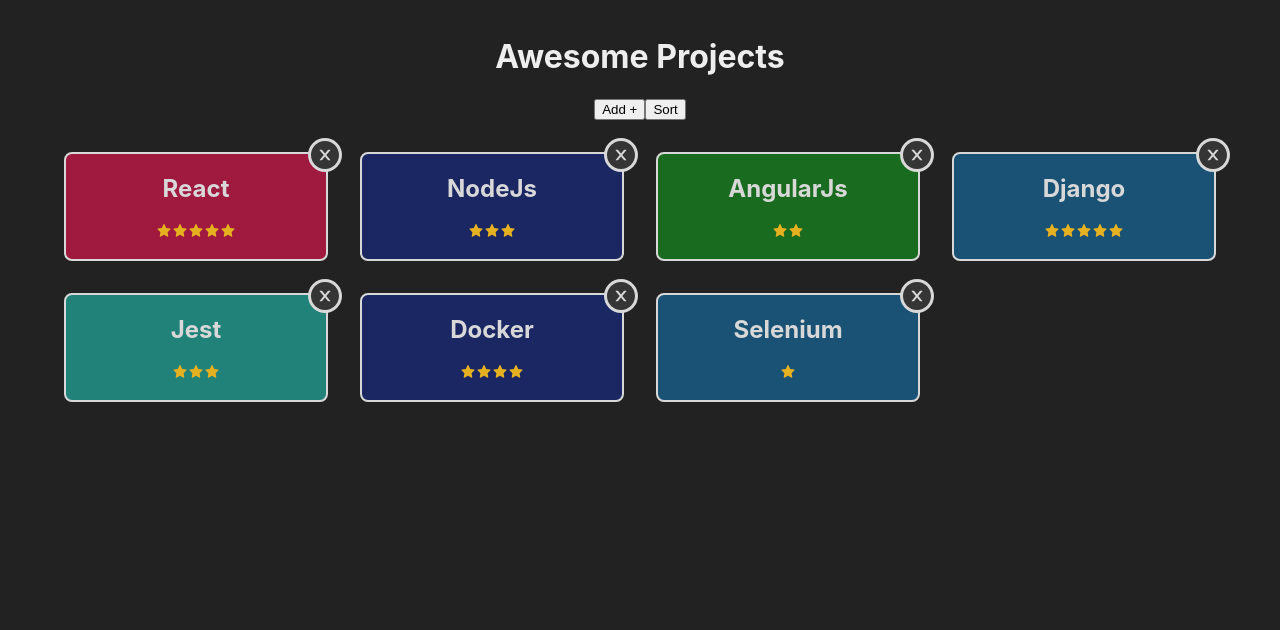
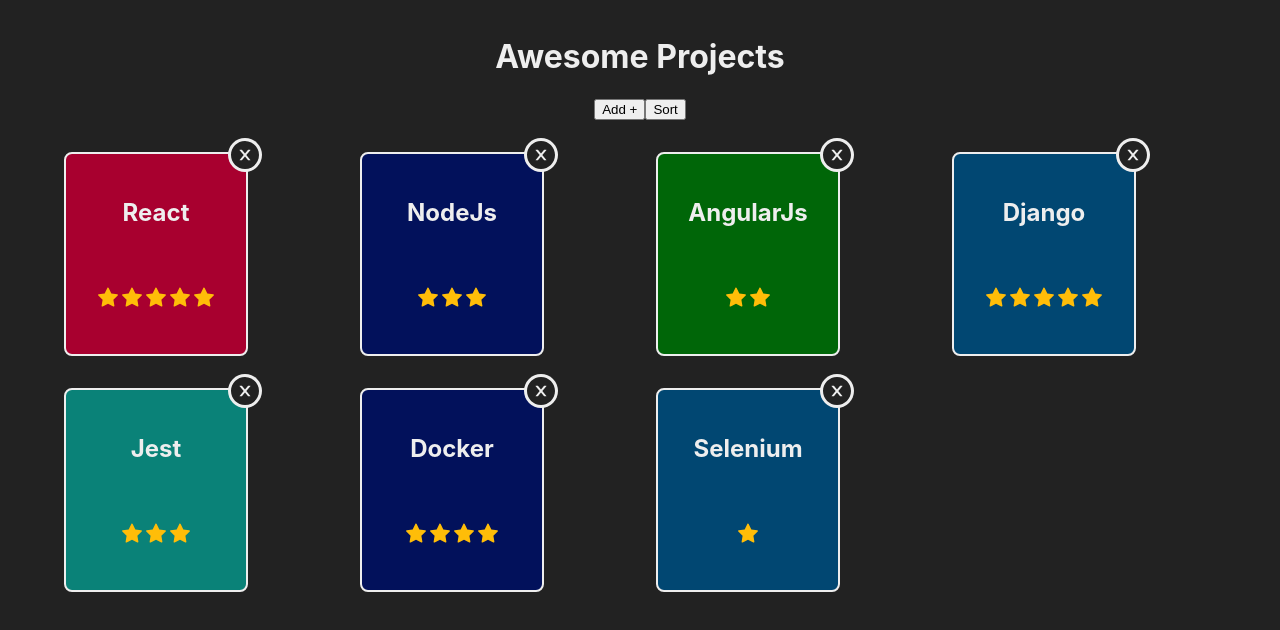
Before and after one commit to remuollinen/github-projects, a React (Create React App) app: page / in a window 1280 px wide. Shown: the top 630 px of the page. Built offline with nearby package versions, Linux system fonts and the light colour scheme.

Commit message:
adjusted card component and styles, including star size

```diff
--- a/src/components/Card/Card.css
+++ b/src/components/Card/Card.css
@@ -1,17 +1,20 @@
 .card {
+	height: 200px;
+	width: 180px;
+	display: flex;
+	flex-direction: column;
+	justify-content: space-evenly;
 	text-decoration: none;
-	text-align: center;
 	border: 2px solid #eee;
 	border-radius: 0.5rem;
 	position: relative;
 	color: #eee;
-	-webkit-filter: contrast(0.8);
-	filter: contrast(0.8);
 	transition: all 0.15s ease-in-out;
 }
 
 .card:hover {
-	transform: scale(1.03);
+	transform: translateY(-4px);
+	box-shadow: 0 2px 6px 0 rgb(195, 195, 195);
 }
 
 .close-icon {
@@ -24,7 +27,7 @@
 	color: #222;
 	transition: all 0.15s ease-in-out;
 	cursor: pointer;
-	z-index: 2;
+	z-index: 1;
 }
 
 .close-icon:hover {
--- a/src/components/Card/Card.tsx
+++ b/src/components/Card/Card.tsx
@@ -1,15 +1,8 @@
 import Star from "../Star/Star";
+import { Project } from "../../../types";
 import { colors } from "../../data/colors";
 import { AiFillCloseCircle } from "react-icons/ai";
 import "./Card.css";
-
-interface Project {
-	id: string;
-	name: string;
-	url: string;
-	rating: number;
-	created_at: string;
-}
 
 const Card = (project: Project) => {
 	const randomColor = (colors: string[]) => {
@@ -39,8 +32,8 @@
 			/>
 			<div>
 				<p>
-					{[...Array(project.rating)].map(() => (
-						<Star />
+					{[...Array(project.rating)].map((i) => (
+						<Star key={i} />
 					))}
 				</p>
 			</div>
--- a/src/components/Star/Star.tsx
+++ b/src/components/Star/Star.tsx
@@ -2,7 +2,7 @@
 
 const Star = () => (
 	<span>
-		<AiFillStar color="#ffbd08" size={"1rem"} />
+		<AiFillStar color="#ffbd08" size={"1.5rem"} />
 	</span>
 );
 export default Star;
```
